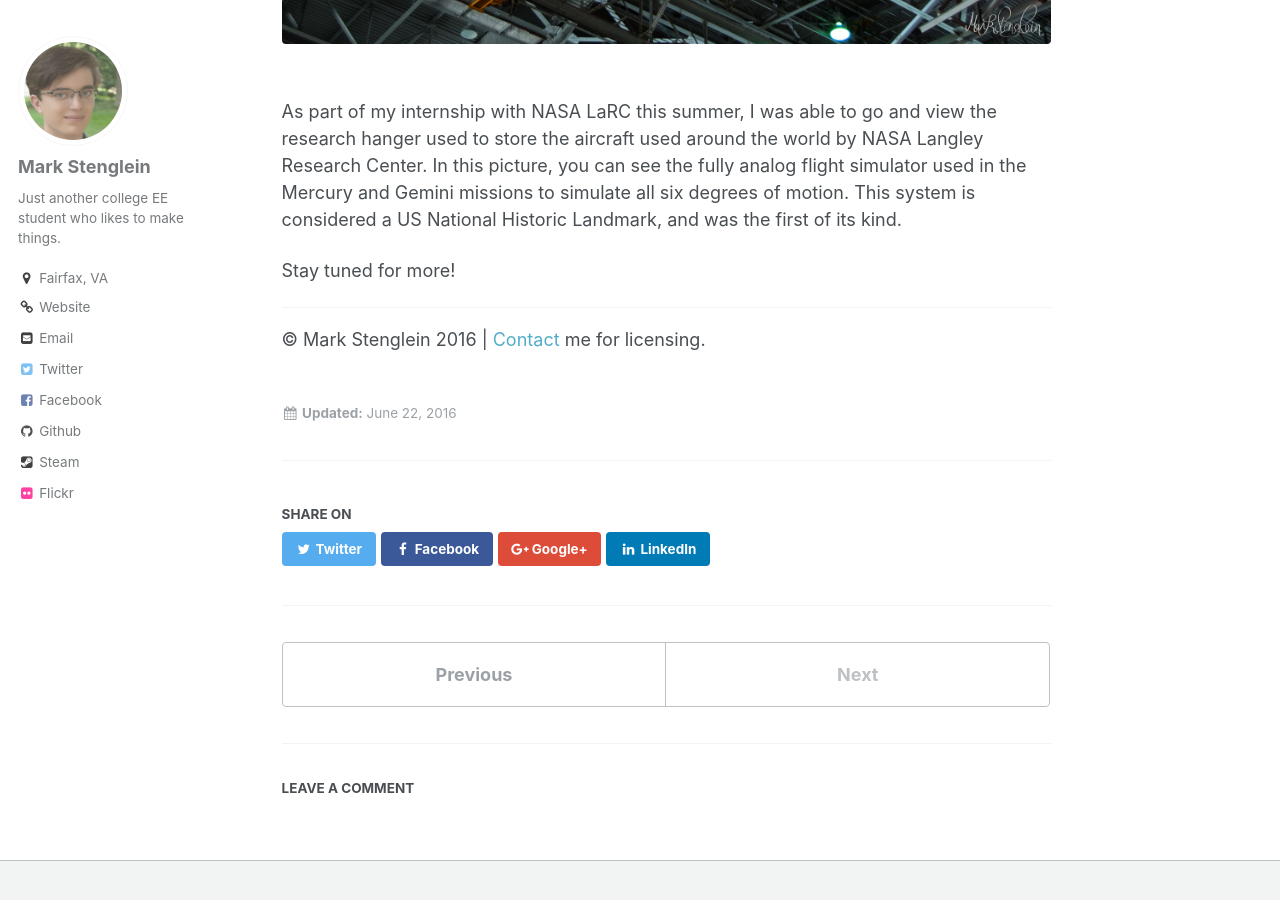
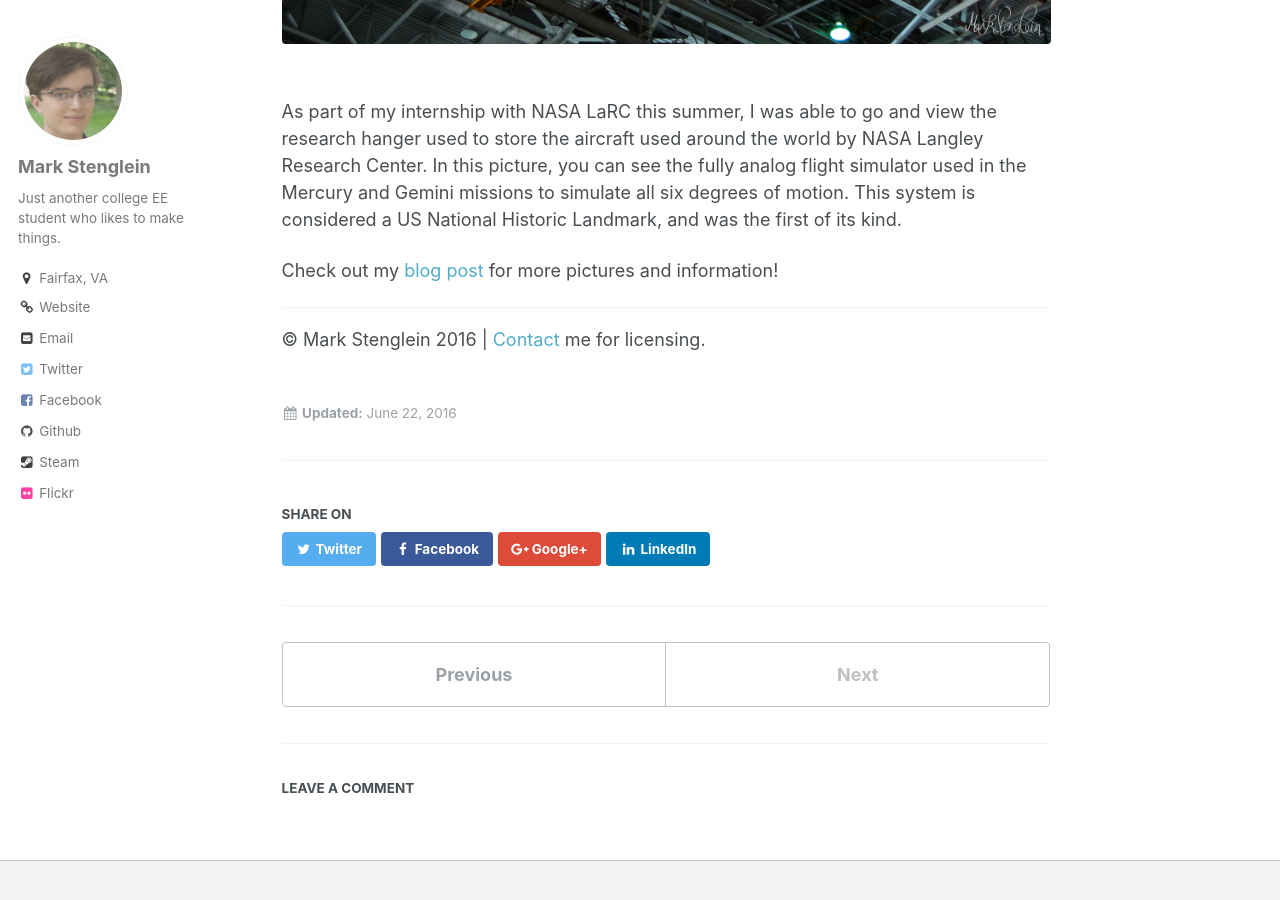
Before and after one commit to ocelotsloth/ocelotsloth.github.io, a Jekyll site: the page built from _daily/04-JUN-22-2016.md, in a window 1280 px wide and 900 px high, scrolled down 665 px. Built offline with Jekyll 4.4.1, drawn with Linux system fonts in a browser that asks for light colours; comment, search, counter and statistics services are not loaded.

Commit message:
update daily photo to include blog post

```diff
--- a/_daily/04-JUN-22-2016.md
+++ b/_daily/04-JUN-22-2016.md
@@ -27,7 +27,8 @@ Research Center. In this picture, you can see the fully analog flight simulator
 used in the Mercury and Gemini missions to simulate all six degrees of motion. This
 system is considered a US National Historic Landmark, and was the first of its kind.
 
-Stay tuned for more!
+Check out my [blog post](/blog/random/visit-to-nasa-hanger/) for more pictures and
+information!
 
 ---
 
```
